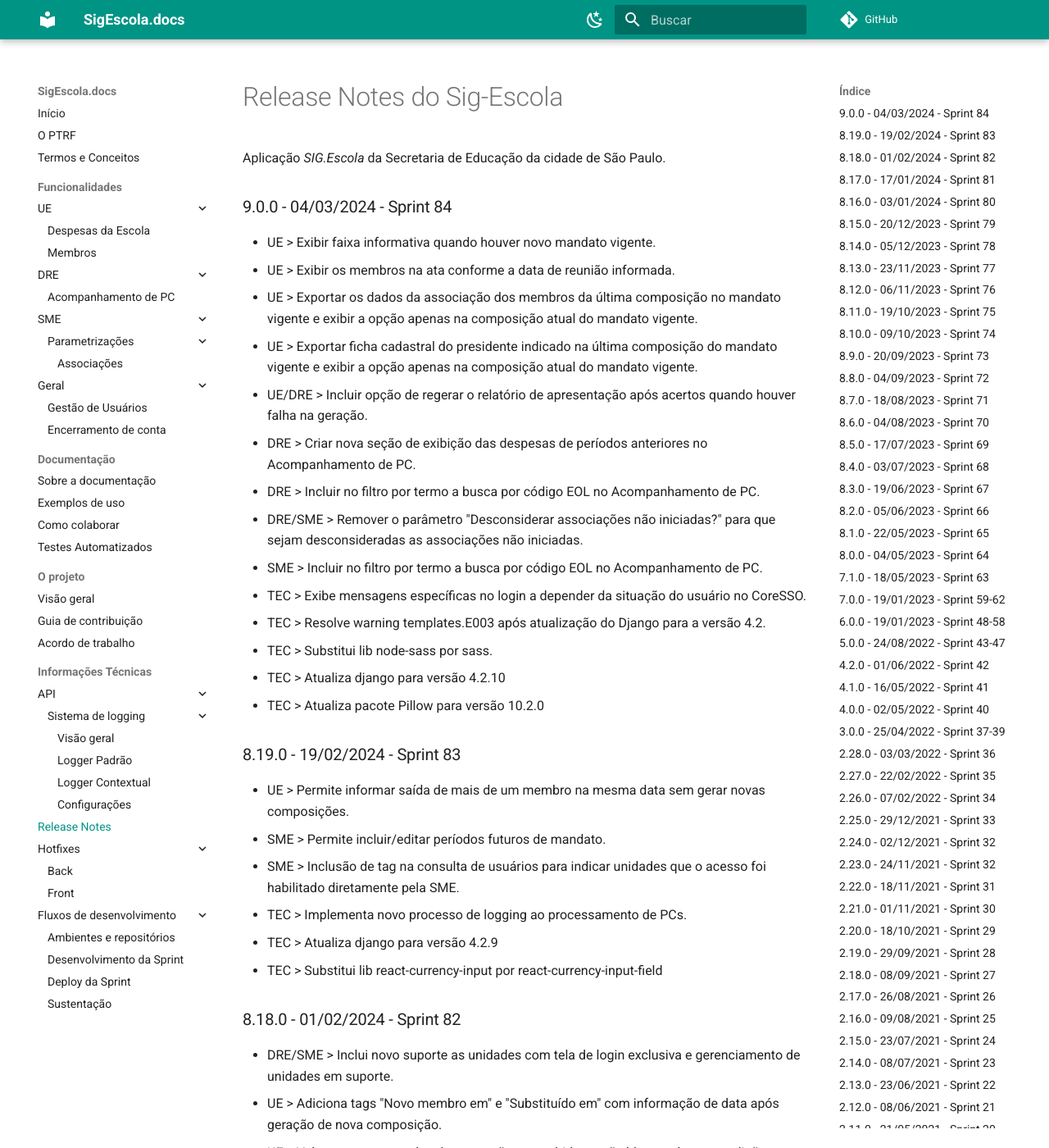
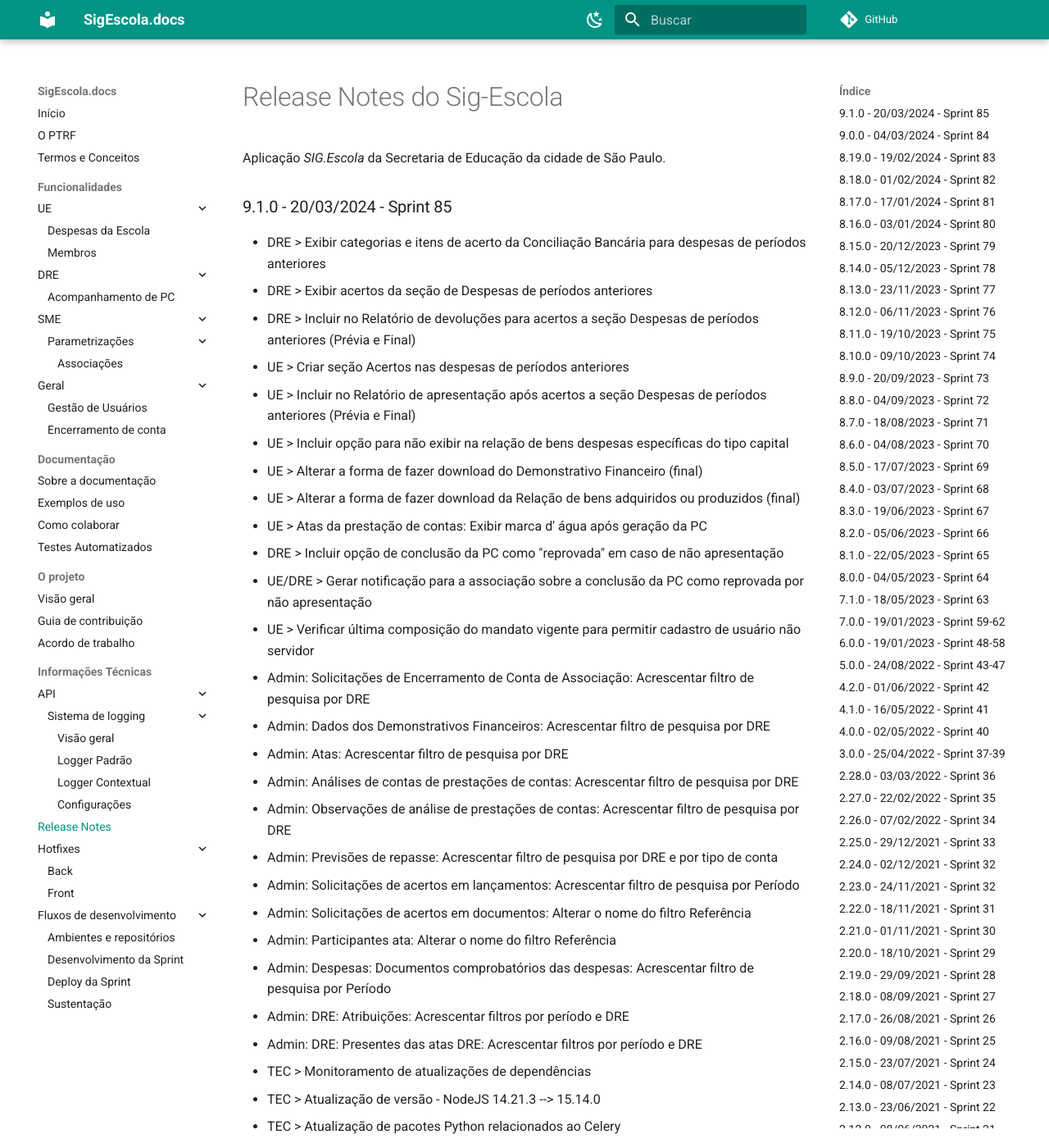
Before and after one commit to prefeiturasp/SME-PTRF-Docs, an MkDocs documentation site: the page built from docs/projeto/release_notes.md, in a window 1280 px wide and 1400 px high. Shown: the whole window at 82% size. Built offline with MkDocs 1.6.1 and Material for MkDocs 9.7.7, drawn with Linux system fonts in a browser that asks for light colours; comment, search, counter and statistics services are not loaded; some of the changed text lies outside the part shown.

Commit message:
Update release_notes.md

```diff
--- a/docs/projeto/release_notes.md
+++ b/docs/projeto/release_notes.md
@@ -1,6 +1,36 @@
 # Release Notes do Sig-Escola
 
 Aplicação *SIG.Escola* da Secretaria de Educação da cidade de São Paulo.
+
+### 9.1.0 - 20/03/2024 - Sprint 85
+* DRE > Exibir categorias e itens de acerto da Conciliação Bancária para despesas de períodos anteriores
+* DRE > Exibir acertos da seção de Despesas de períodos anteriores
+* DRE > Incluir no Relatório de devoluções para acertos a seção Despesas de períodos anteriores (Prévia e Final)
+* UE > Criar seção Acertos nas despesas de períodos anteriores
+* UE > Incluir no Relatório de apresentação após acertos a seção Despesas de períodos anteriores (Prévia e Final)
+* UE > Incluir opção para não exibir na relação de bens despesas específicas do tipo capital
+* UE > Alterar a forma de fazer download do Demonstrativo Financeiro (final)
+* UE > Alterar a forma de fazer download da Relação de bens adquiridos ou produzidos (final)
+* UE > Atas da prestação de contas: Exibir marca d' água após geração da PC
+* DRE > Incluir opção de conclusão da PC como "reprovada" em caso de não apresentação
+* UE/DRE > Gerar notificação para a associação sobre a conclusão da PC como reprovada por não apresentação
+* UE > Verificar última composição do mandato vigente para permitir cadastro de usuário não servidor
+* Admin: Solicitações de Encerramento de Conta de Associação: Acrescentar filtro de pesquisa por DRE
+* Admin: Dados dos Demonstrativos Financeiros: Acrescentar filtro de pesquisa por DRE
+* Admin: Atas: Acrescentar filtro de pesquisa por DRE
+* Admin: Análises de contas de prestações de contas: Acrescentar filtro de pesquisa por DRE
+* Admin: Observações de análise de prestações de contas: Acrescentar filtro de pesquisa por DRE
+* Admin: Previsões de repasse: Acrescentar filtro de pesquisa por DRE e por tipo de conta
+* Admin: Solicitações de acertos em lançamentos: Acrescentar filtro de pesquisa por Período
+* Admin: Solicitações de acertos em documentos: Alterar o nome do filtro Referência
+* Admin: Participantes ata: Alterar o nome do filtro Referência
+* Admin: Despesas: Documentos comprobatórios das despesas: Acrescentar filtro de pesquisa por Período
+* Admin: DRE: Atribuições: Acrescentar filtros por período e DRE
+* Admin: DRE: Presentes das atas DRE: Acrescentar filtros por período e DRE
+* TEC > Monitoramento de atualizações de dependências
+* TEC > Atualização de versão - NodeJS 14.21.3 --> 15.14.0
+* TEC > Atualização de pacotes Python relacionados ao Celery
+* TEC >  Atualização de importações de factories
 
 ### 9.0.0 - 04/03/2024 - Sprint 84
 * UE > Exibir faixa informativa quando houver novo mandato vigente.
```
